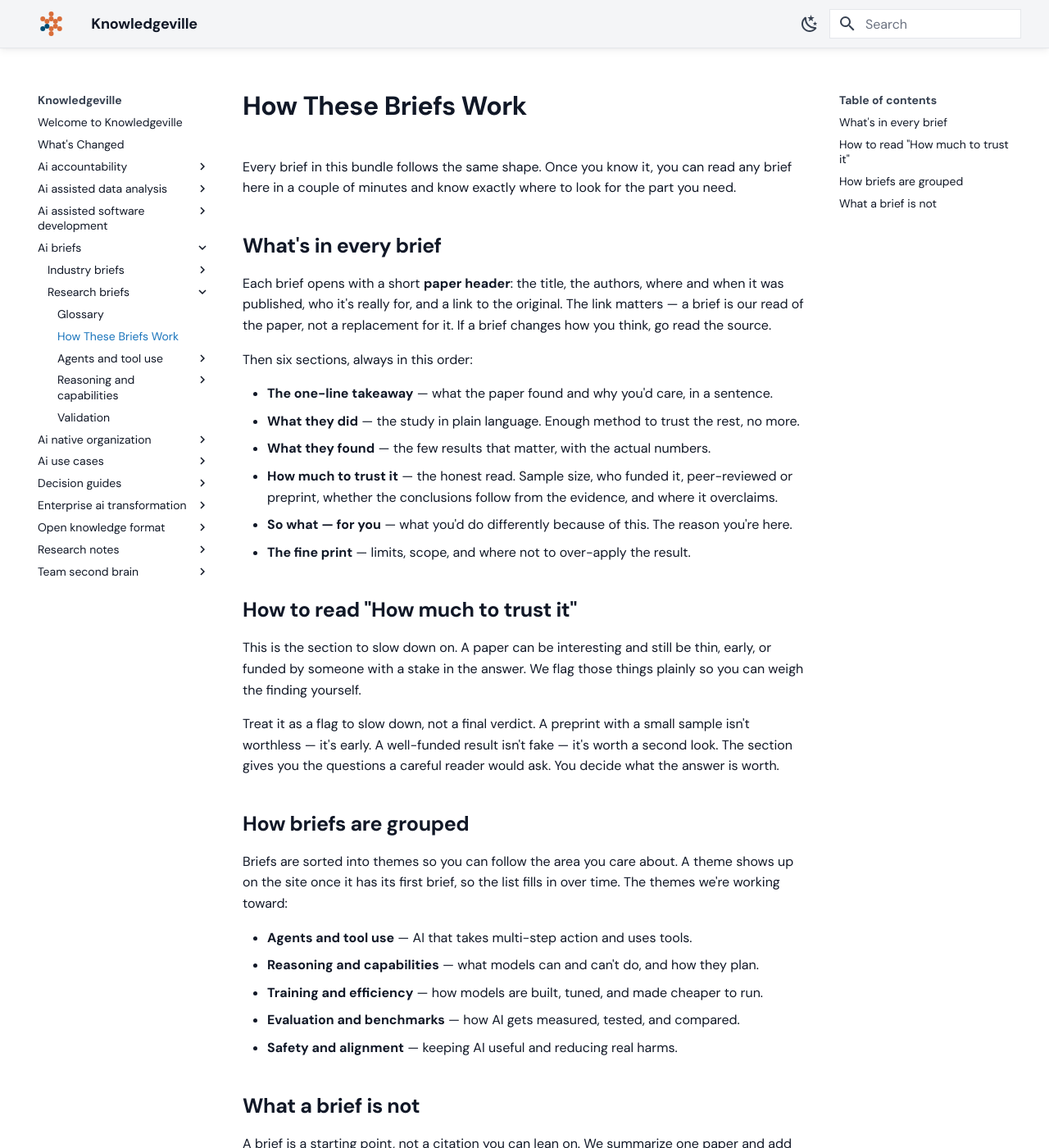
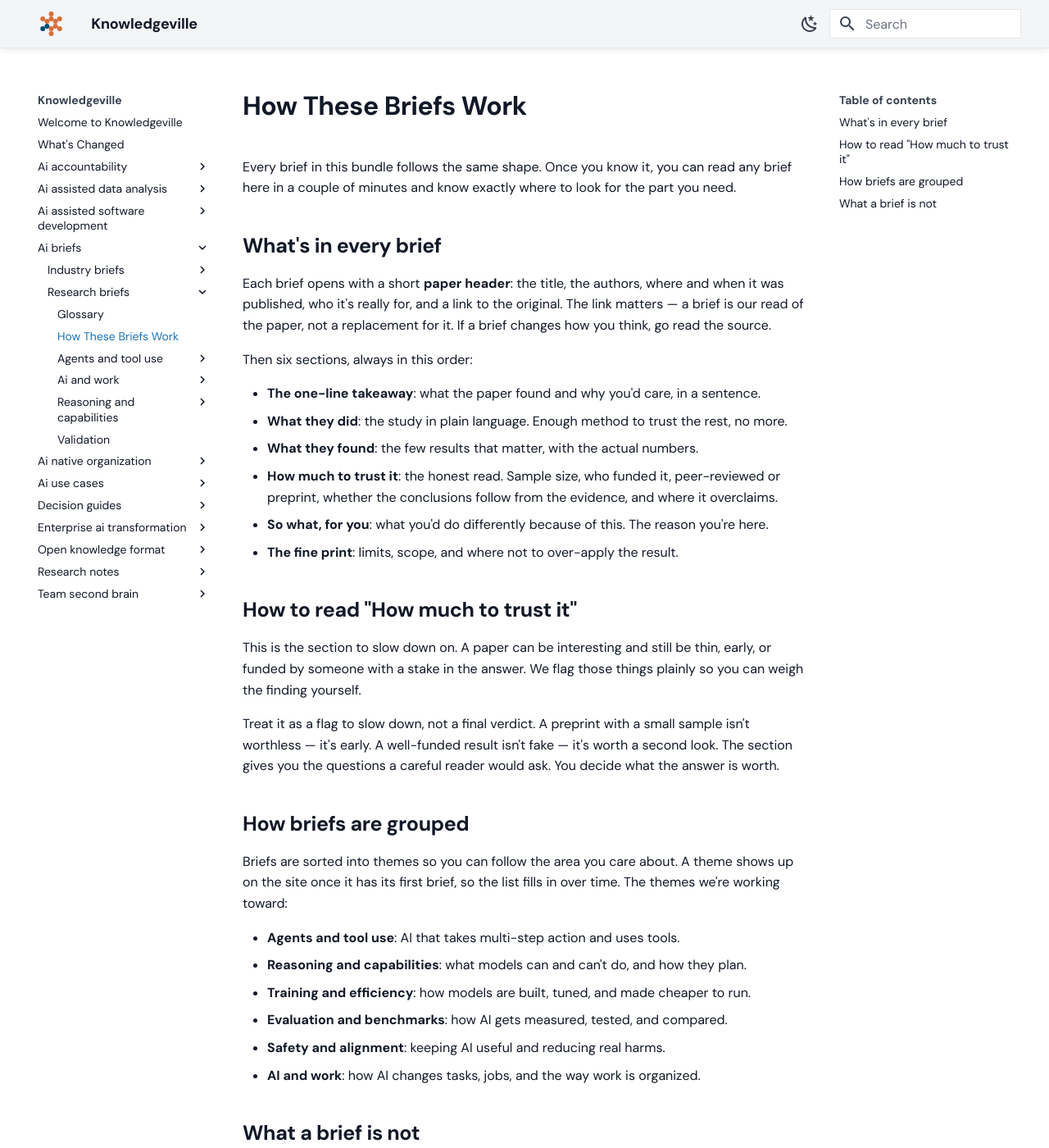
Before and after one commit to grandaha/knowledgeville, an MkDocs documentation site: the page built from published/ai-briefs/research-briefs/how-these-briefs-work.md, in a window 1280 px wide and 1400 px high. Shown: the whole window at 82% size. Built offline with MkDocs 1.6.1 and Material for MkDocs 9.7.7, drawn with Linux system fonts in a browser that asks for light colours; some web fonts are replaced.

Commit message:
Publish: sync content from workspace

```diff
--- a/published/ai-briefs/research-briefs/how-these-briefs-work.md
+++ b/published/ai-briefs/research-briefs/how-these-briefs-work.md
@@ -22,13 +22,13 @@ read the source.
 
 Then six sections, always in this order:
 
-- **The one-line takeaway** — what the paper found and why you'd care, in a sentence.
-- **What they did** — the study in plain language. Enough method to trust the rest, no more.
-- **What they found** — the few results that matter, with the actual numbers.
-- **How much to trust it** — the honest read. Sample size, who funded it, peer-reviewed or
+- **The one-line takeaway**: what the paper found and why you'd care, in a sentence.
+- **What they did**: the study in plain language. Enough method to trust the rest, no more.
+- **What they found**: the few results that matter, with the actual numbers.
+- **How much to trust it**: the honest read. Sample size, who funded it, peer-reviewed or
   preprint, whether the conclusions follow from the evidence, and where it overclaims.
-- **So what — for you** — what you'd do differently because of this. The reason you're here.
-- **The fine print** — limits, scope, and where not to over-apply the result.
+- **So what, for you**: what you'd do differently because of this. The reason you're here.
+- **The fine print**: limits, scope, and where not to over-apply the result.
 
 ## How to read "How much to trust it"
 
@@ -47,11 +47,12 @@ Briefs are sorted into themes so you can follow the area you care about. A theme
 the site once it has its first brief, so the list fills in over time. The themes we're
 working toward:
 
-- **Agents and tool use** — AI that takes multi-step action and uses tools.
-- **Reasoning and capabilities** — what models can and can't do, and how they plan.
-- **Training and efficiency** — how models are built, tuned, and made cheaper to run.
-- **Evaluation and benchmarks** — how AI gets measured, tested, and compared.
-- **Safety and alignment** — keeping AI useful and reducing real harms.
+- **Agents and tool use**: AI that takes multi-step action and uses tools.
+- **Reasoning and capabilities**: what models can and can't do, and how they plan.
+- **Training and efficiency**: how models are built, tuned, and made cheaper to run.
+- **Evaluation and benchmarks**: how AI gets measured, tested, and compared.
+- **Safety and alignment**: keeping AI useful and reducing real harms.
+- **AI and work**: how AI changes tasks, jobs, and the way work is organized.
 
 ## What a brief is not
 
```
Also changed, not shown: published/ai-briefs/research-briefs/agents-and-tool-use/the-verification-horizon.md (+1 -1 lines), published/ai-briefs/research-briefs/ai-and-work/chaining-tasks.md (added, +108 -0 lines), published/ai-briefs/research-briefs/ai-and-work/index.md (added, +15 -0 lines), published/ai-briefs/research-briefs/index.md (+4 -2 lines), published/ai-briefs/research-briefs/log.md (+5 -0 lines), published/ai-briefs/research-briefs/reasoning-and-capabilities/causal-caution.md (+1 -1 lines), published/changelog.md (+10 -1 lines), 3 other files.
